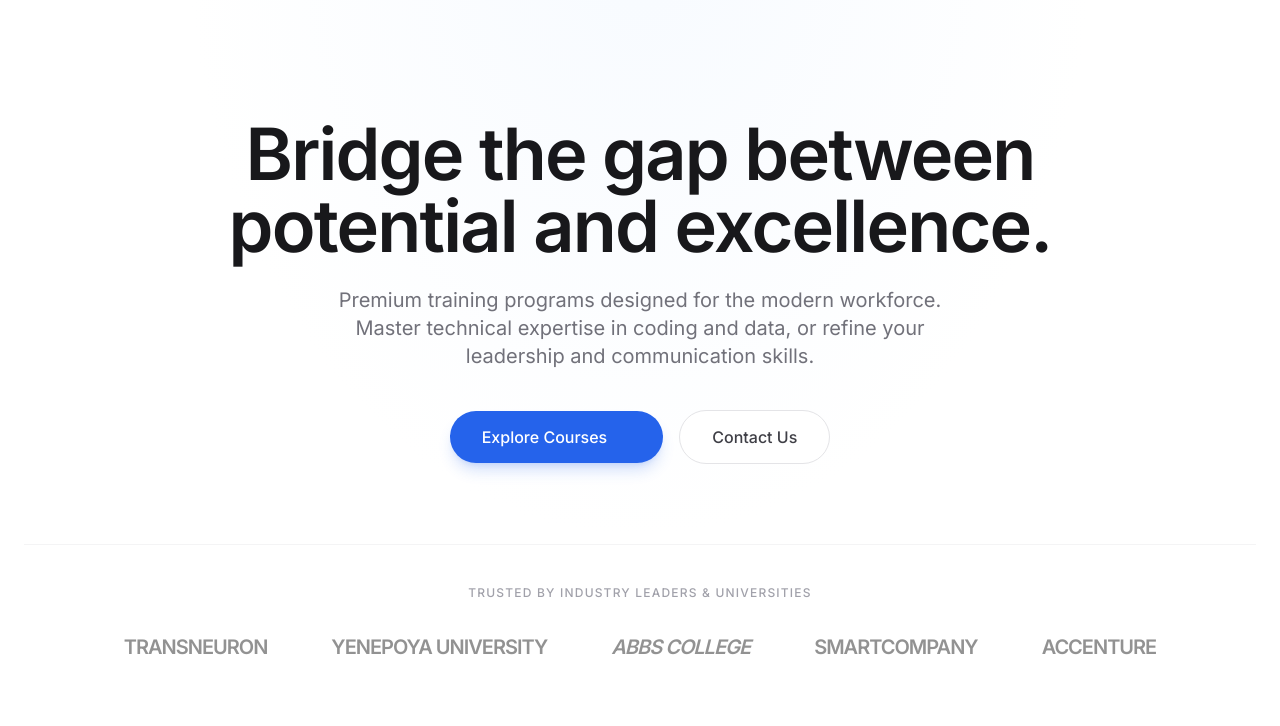
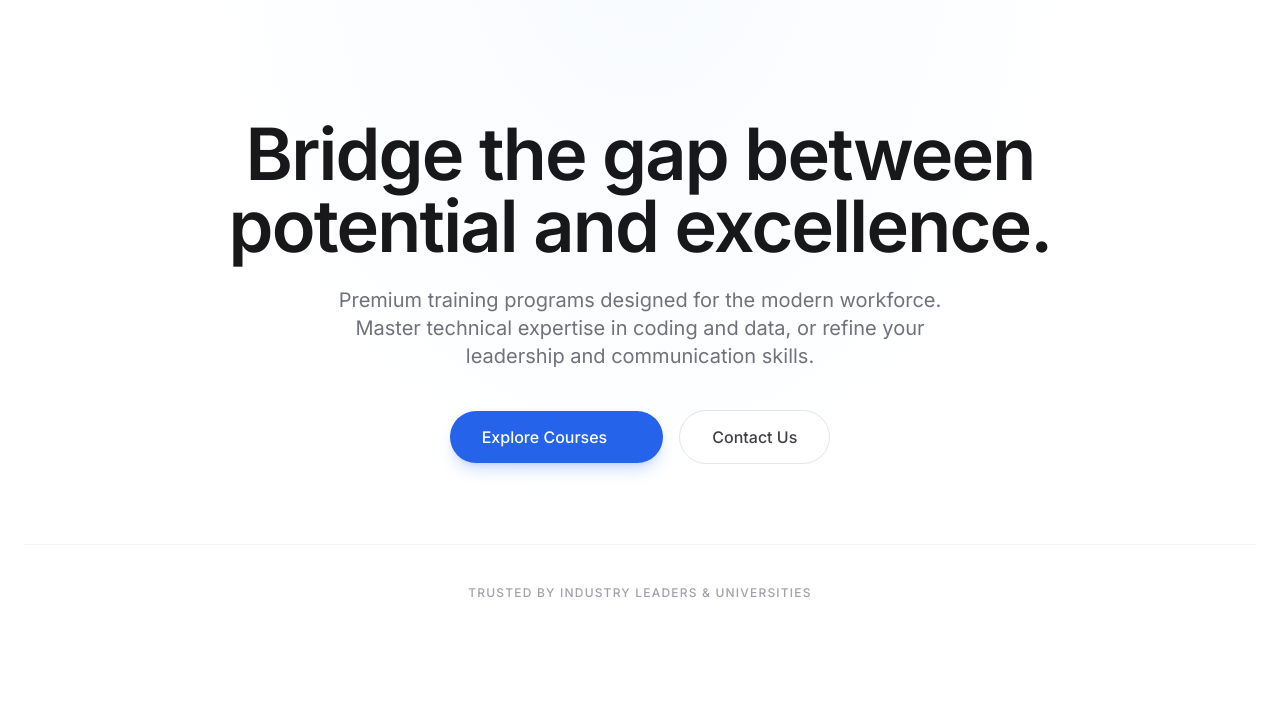
Before and after one commit to AaryanCdry/ex-bridge, a plain HTML site: page index.html in a window 1280 px wide. Shown: the part 74-800 px from the top of the page. Drawn offline with nearby package versions, Linux system fonts and the light colour scheme; some icons are missing.

```diff
--- a/index.html
+++ b/index.html
@@ -158,11 +158,11 @@
                 <div
                     class="flex flex-wrap justify-center gap-8 lg:gap-16 opacity-50 grayscale hover:grayscale-0 transition-all duration-500">
                     <!-- Text based logos for simplicity as requested -->
-                    <span class="text-xl font-bold tracking-tighter text-zinc-800">TRANSNEURON</span>
+                    <!-- <span class="text-xl font-bold tracking-tighter text-zinc-800">TRANSNEURON</span>
                     <span class="text-xl font-bold tracking-tighter text-zinc-800">YENEPOYA UNIVERSITY</span>
                     <span class="text-xl font-bold tracking-tighter text-zinc-800 italic">ABBS COLLEGE</span>
                     <span class="text-xl font-bold tracking-tighter text-zinc-800">SMARTCOMPANY</span>
-                    <span class="text-xl font-bold tracking-tighter text-zinc-800">ACCENTURE</span>
+                    <span class="text-xl font-bold tracking-tighter text-zinc-800">ACCENTURE</span> -->
                 </div>
             </div>
         </div>
```
